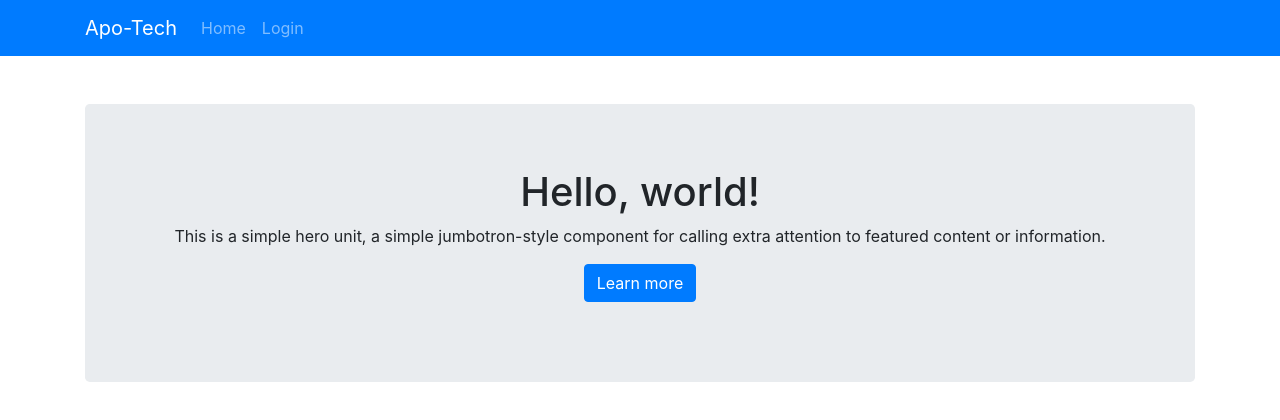
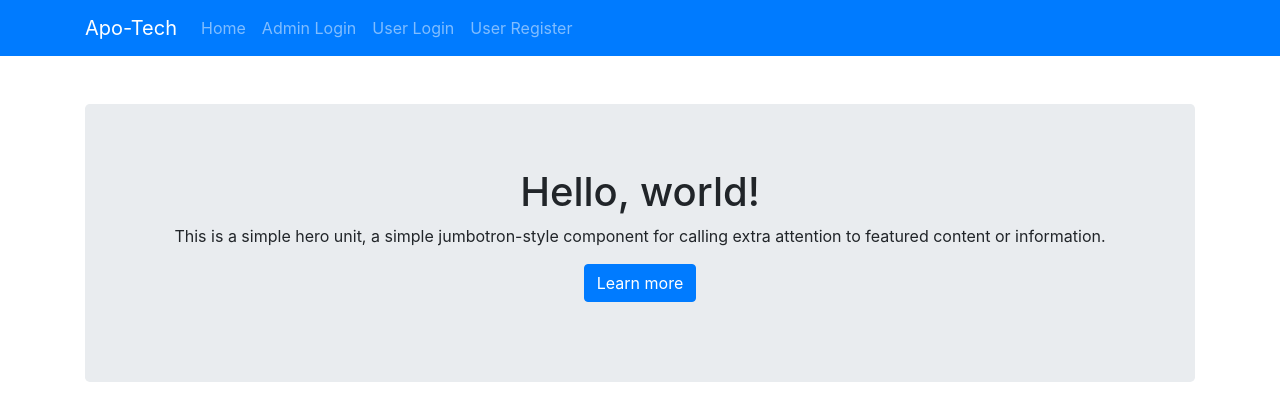
Before and after one commit to adeprianto21/Frontend-WebRTC, a React (Create React App) app: page / in a window 1280 px wide. Shown: the top 420 px of the page. Built offline with nearby package versions, Linux system fonts and the light colour scheme.

Commit message:
Menambahkan Beberapa Link Baru Pada Navbar

```diff
--- a/src/components/Header/Header.js
+++ b/src/components/Header/Header.js
@@ -15,8 +15,14 @@ const Header = () => {
             <Nav.Link as={Link} to='/'>
               Home
             </Nav.Link>
+            <Nav.Link as={Link} to='/user/admin'>
+              Admin Login
+            </Nav.Link>
             <Nav.Link as={Link} to='/user/login'>
-              Login
+              User Login
+            </Nav.Link>
+            <Nav.Link as={Link} to='/user/register'>
+              User Register
             </Nav.Link>
           </Nav>
         </Navbar.Collapse>
```
